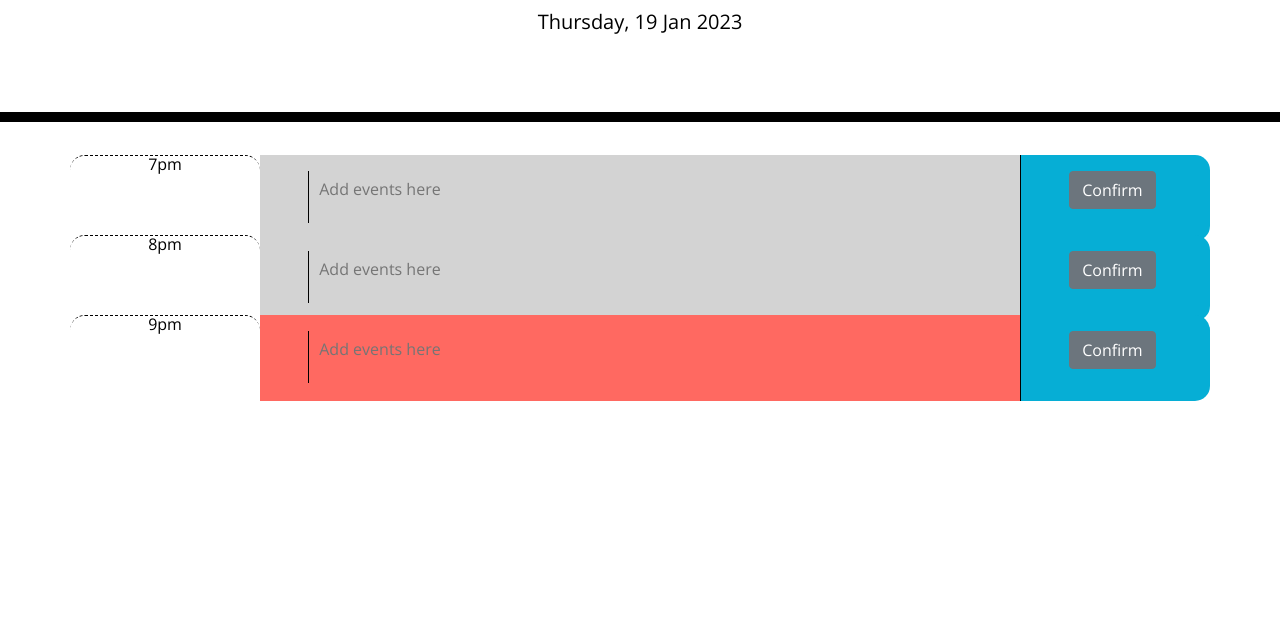
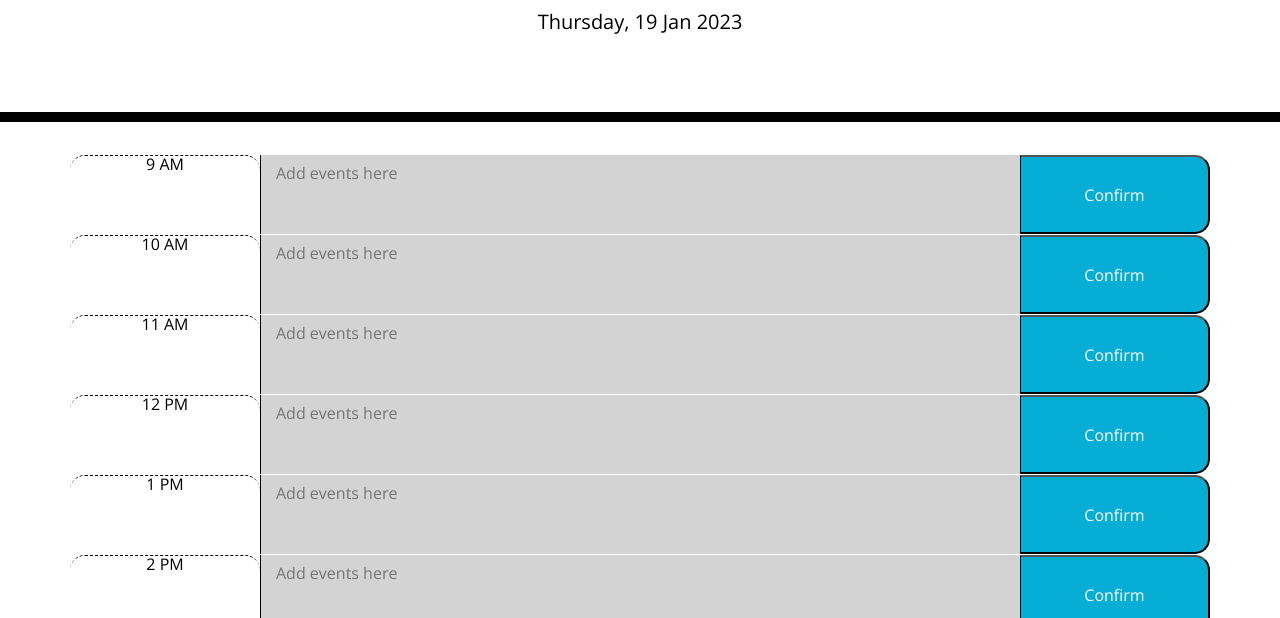
Before and after one commit to marcahudson26/refactored-spoon-Work-Day-Scheduler, a plain HTML site: page index.html in a window 1280 px wide. Shown: the part 182-800 px from the top of the page. Drawn offline with nearby package versions, Linux system fonts and the light colour scheme.

Commit message:
added dynamic rendering time blocks with jquery

```diff
--- a/index.html
+++ b/index.html
@@ -21,38 +21,12 @@
   </header>
   <div class="container">
     <!-- Timeblocks go here -->
-    <div class="row" data-id="19">
-      <div class="col-2 time-block hour">7pm</div>
-      <div class="col-8 time-slot">
-        <textarea placeholder="Add events here" class="calendar-item" rows="2" cols="50"></textarea>
-      </div>
-      <div class="col-2 saveBtn">
-        <button class="btn btn-secondary">Confirm</button>
-      </div>
-    </div>
-    <div class="row" data-id="20">
-      <div class="col-2 time-block hour">8pm</div>
-      <div class="col-8 time-slot">
-        <textarea placeholder="Add events here" class="calendar-item" rows="2" cols="50"></textarea>
-      </div>
-      <div class="col-2 saveBtn">
-        <button class="btn btn-secondary">Confirm</button>
-      </div>
-    </div>
-    <div class="row" data-id="21">
-      <div class="col-2 time-block hour">9pm</div>
-      <div class="col-8 time-slot">
-        <textarea placeholder="Add events here" class="calendar-item" rows="2" cols="50"></textarea>
-      </div>
-      <div class="col-2 saveBtn">
-        <button class="btn btn-secondary">Confirm</button>
-      </div>
-    </div>
+  </div>
 
-    <script src="https://cdnjs.cloudflare.com/ajax/libs/jquery/3.2.1/jquery.min.js"></script>
-    <script src="https://cdnjs.cloudflare.com/ajax/libs/moment.js/2.24.0/moment.min.js"></script>
+  <script src="https://cdnjs.cloudflare.com/ajax/libs/jquery/3.2.1/jquery.min.js"></script>
+  <script src="https://cdnjs.cloudflare.com/ajax/libs/moment.js/2.24.0/moment.min.js"></script>
 
-    <script src="./index.js"></script>
+  <script src="./index.js"></script>
 </body>
 
 </html>
--- a/index.js
+++ b/index.js
@@ -7,7 +7,40 @@ dayElem.text(now.format("dddd, D MMM YYYY"));
 
 let currentHour = Number(now.format("H"));
 
-// this is to set css style for past present & future time blocks
+/*
+    Example html output:
+    <div class="row" data-id="21">
+      <div class="col-2 time-block hour">9pm</div>
+      <textarea placeholder="Add events here" class="col-8 time-slot calendar-item" rows="2" cols="50"></textarea>
+      <button class="col-2 saveBtn">Confirm</button>
+    </div>
+*/
+
+// add row item to page
+function addRow(id, text) {
+    const row = $("<div>").addClass("row").data("id", id).append(
+        // time-block
+        $("<div>").addClass("col-2 time-block hour").text(text),
+        // time slot
+        $("<textarea>")
+            .addClass("col-8 time-slot calendar-item")
+            .attr("placeholder", "Add events here")
+            .attr("row", "2")
+            .attr("cols", "50"),
+        // confirm
+        $("<button>").addClass("col-2 saveBtn").text("Confirm")
+    );
+    // add new row to container
+    $(".container").append(row);
+}
+
+// loop 9am - 5pm adding row for each time
+for (let i = 9; i <= 17; i++) {
+    const date = moment().set({ hour: i, minute: 0 }).format('h A');
+    addRow(i, date);
+}
+
+//this is to set css style for past present & future time blocks
 $(".row").each(function () {
     const row = $(this);
     const id = row.data("id");
@@ -27,7 +60,7 @@ $(".row").each(function () {
     }
 });
 
-$(".saveBtn button.btn").on("click", function (event) {
+$("button.saveBtn").on("click", function (event) {
     const button = $(this);
     const row = button.closest(".row");
     const id = row.data("id");
```
